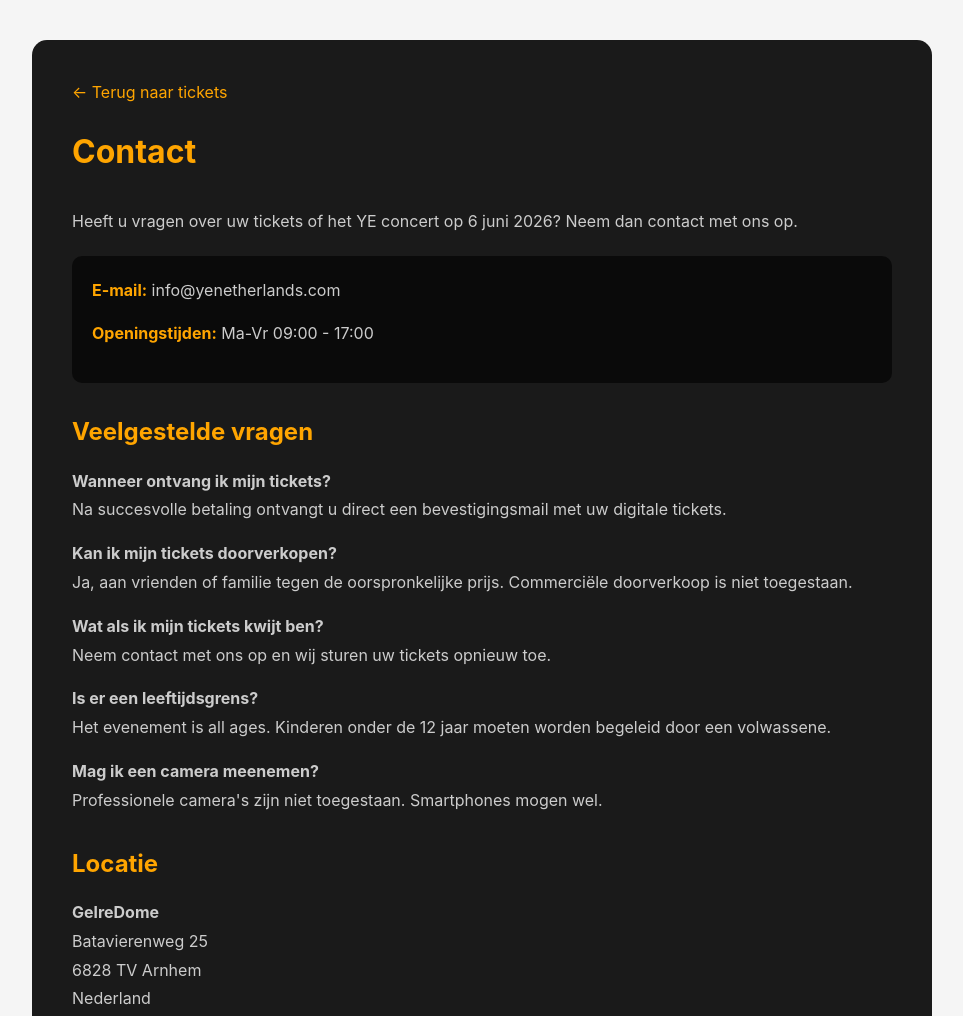
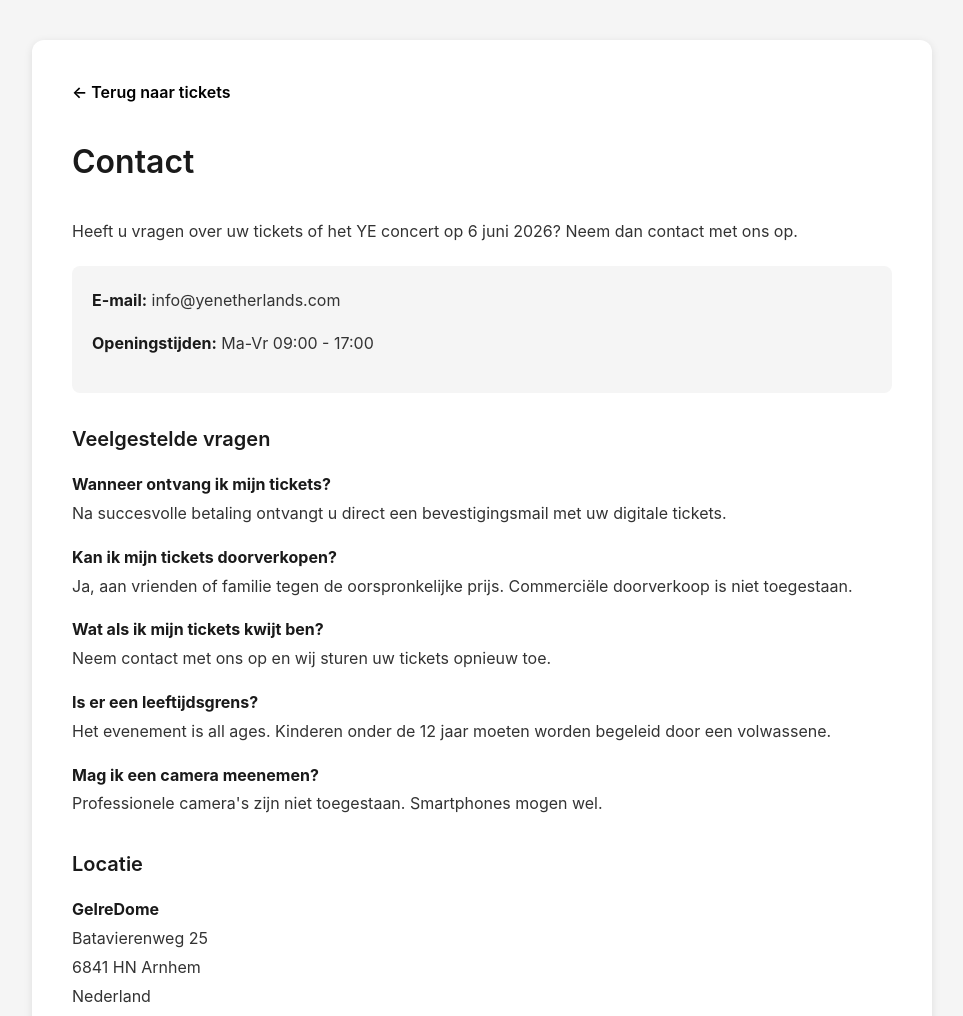
Before and after one commit to jaaajsnd/www.yenetherlands, a website: page src/public/contact.html in a window 1280 px wide. Shown: the top 1016 px of the page, without its empty margins (158-1121 px from the left). Drawn offline with Linux system fonts and the light colour scheme.

Commit message:
Update contact.html

```diff
--- a/src/public/contact.html
+++ b/src/public/contact.html
@@ -6,50 +6,61 @@
     <title>Contact - YE GelreDome 2026</title>
     <link rel="stylesheet" href="style.css">
     <style>
+        body {
+            background: #f5f5f5;
+        }
         .legal-page {
             max-width: 900px;
             margin: 40px auto;
             padding: 40px;
-            background: #1a1a1a;
-            border-radius: 15px;
+            background: #ffffff;
+            border-radius: 12px;
+            box-shadow: 0 2px 8px rgba(0, 0, 0, 0.1);
         }
         .legal-page h1 {
-            color: #FFA500;
+            color: #1a1a1a;
             margin-bottom: 30px;
+            font-size: 32px;
+            font-weight: 600;
         }
         .legal-page h2 {
-            color: #FFA500;
+            color: #1a1a1a;
             margin-top: 30px;
             margin-bottom: 15px;
-            font-size: 24px;
+            font-size: 20px;
+            font-weight: 600;
         }
         .legal-page p {
             margin-bottom: 15px;
             line-height: 1.8;
-            color: #ccc;
+            color: #333;
+        }
+        .legal-page strong {
+            color: #1a1a1a;
         }
         .back-link {
             display: inline-block;
-            margin-bottom: 20px;
-            color: #FFA500;
+            margin-bottom: 30px;
+            color: #000;
             text-decoration: none;
+            font-weight: 600;
+            transition: color 0.2s;
         }
         .back-link:hover {
-            text-decoration: underline;
+            color: #333;
         }
         .contact-info {
-            background: #0a0a0a;
+            background: #f5f5f5;
             padding: 20px;
-            border-radius: 10px;
+            border-radius: 8px;
             margin: 20px 0;
         }
         .contact-info strong {
-            color: #FFA500;
+            color: #1a1a1a;
         }
     </style>
 </head>
 <body>
-    <div class="container">
     <div class="legal-page">
         <a href="/" class="back-link">← Terug naar tickets</a>
 
@@ -82,9 +93,8 @@
         <h2>Locatie</h2>
         <p><strong>GelreDome</strong><br>
         Batavierenweg 25<br>
-            6828 TV Arnhem<br>
+        6841 HN Arnhem<br>
         Nederland</p>
-        </div>
     </div>
 
     <footer>
```
Lines whose indentation alone changed are shown as unchanged.
